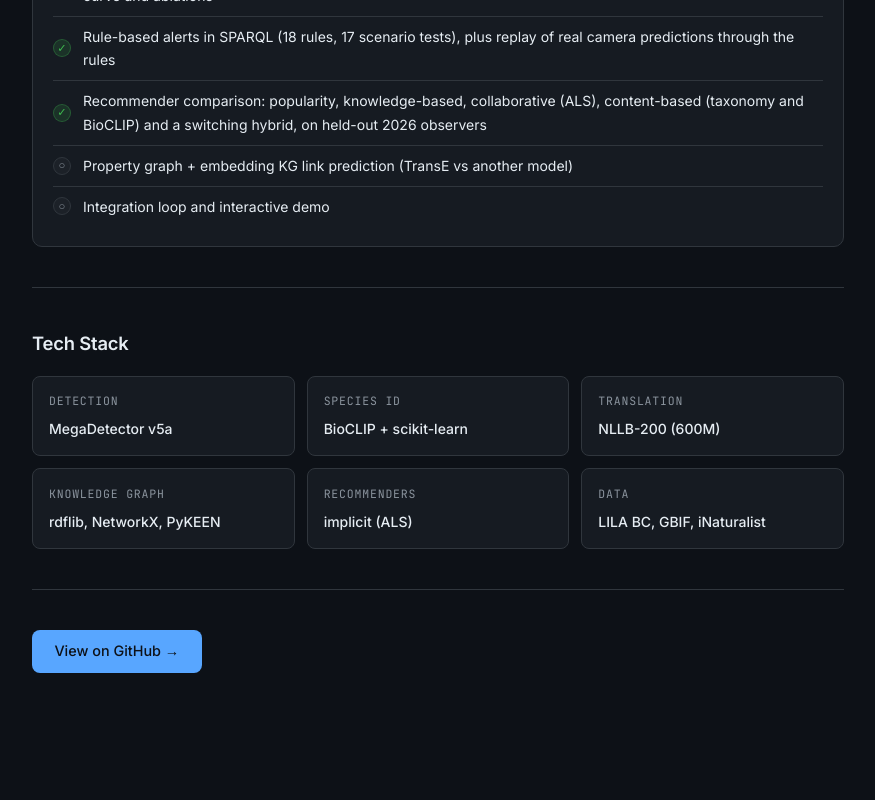
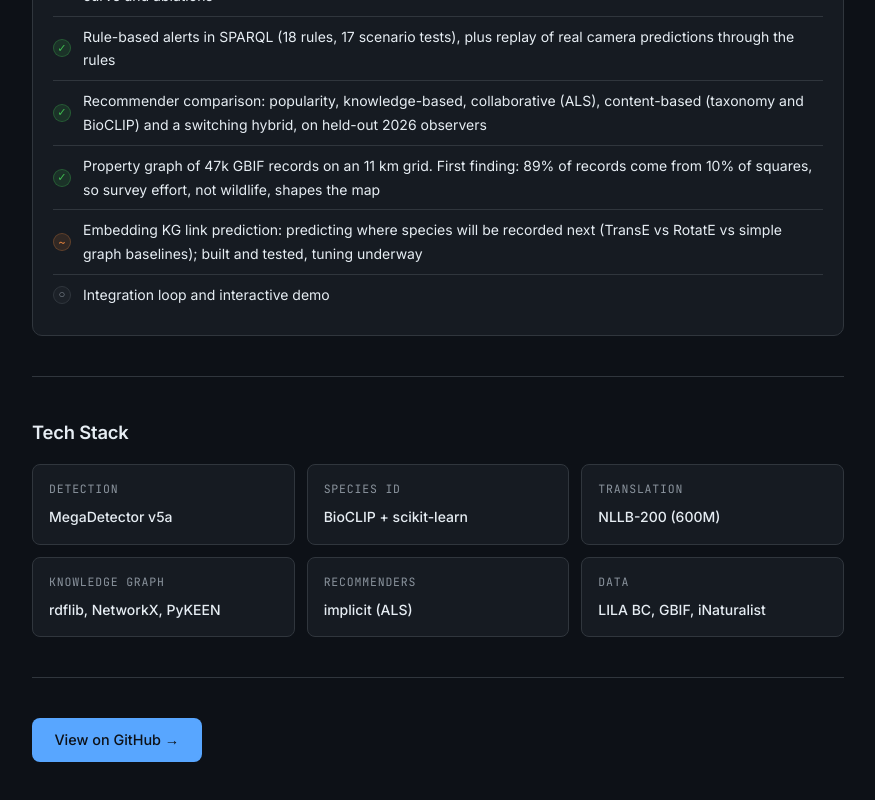
Before and after one commit to datakeep64/datakeep64.github.io, a plain HTML site: page projects/wildlife-intelligence/index.html in a window 1280 px wide. Shown: the part 8663-9463 px from the top of the page, without its empty margins (202-1077 px from the left). Before the commit the page ends 9384 px from the top, so only its background shows below. Drawn offline with Linux system fonts and the light colour scheme.

Commit message:
Wildlife project: property graph done, link prediction in progress
Co-Authored-By: Claude Opus 5.5 <noreply@anthropic.com>

```diff
--- a/projects/wildlife-intelligence/index.html
+++ b/projects/wildlife-intelligence/index.html
@@ -374,7 +374,8 @@
     <div class="progress-item"><span class="check done">✓</span> Experiment: zero-shot vs linear probe vs kNN on held-out camera locations, with confusion matrices, few-shot curve and ablations</div>
     <div class="progress-item"><span class="check done">✓</span> Rule-based alerts in SPARQL (18 rules, 17 scenario tests), plus replay of real camera predictions through the rules</div>
     <div class="progress-item"><span class="check done">✓</span> Recommender comparison: popularity, knowledge-based, collaborative (ALS), content-based (taxonomy and BioCLIP) and a switching hybrid, on held-out 2026 observers</div>
-    <div class="progress-item"><span class="check todo">○</span> Property graph + embedding KG link prediction (TransE vs another model)</div>
+    <div class="progress-item"><span class="check done">✓</span> Property graph of 47k GBIF records on an 11 km grid. First finding: 89% of records come from 10% of squares, so survey effort, not wildlife, shapes the map</div>
+    <div class="progress-item"><span class="check wip">~</span> Embedding KG link prediction: predicting where species will be recorded next (TransE vs RotatE vs simple graph baselines); built and tested, tuning underway</div>
     <div class="progress-item"><span class="check todo">○</span> Integration loop and interactive demo</div>
   </div>
 
```
